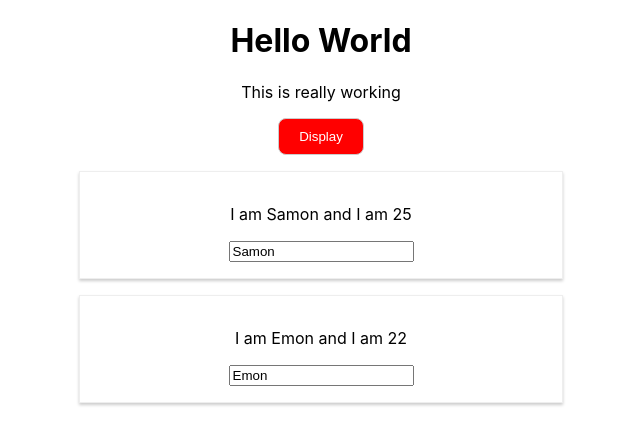
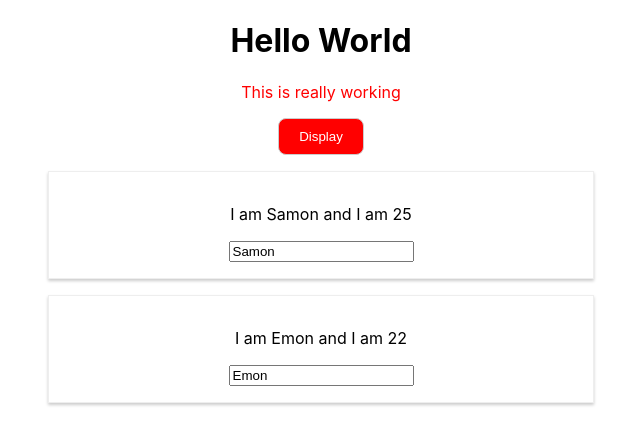
Before and after one commit to samon03/React-Udemy, a React app: page / in a window 1280 px wide. Both pictures are taken after a click on the button "Display". Shown: the top 444 px of the page, without its empty margins (319-959 px from the left). Built offline with nearby package versions, Linux system fonts and the light colour scheme.

Commit message:
spliting app into components

```diff
--- a/src/Person/Person.js
+++ /dev/null
@@ -1,29 +0,0 @@
-import React from 'react';
-import styled from 'styled-components';
-// import './Person.css';
-
-const StyleDiv = styled.div`
-    width: 40%;
-    margin: 16px auto;
-    text-align: center;
-    padding: 16px;
-    border: 1px solid #eee;
-    box-shadow: 0 2px 3px #ccc;
-
-    @media (min-width: 500px) {
-        width: 450px;
-    }
-`;
-
-const Person = (props) => {
-
-    return (
-        <StyleDiv>
-            <p onClick={props.click}>I am {props.name} and I am {props.age}</p>
-            <p>{props.children}</p>
-            <input type="text" onChange={props.changed} value={props.name} />
-        </StyleDiv>
-    )
-}
-
-export default Person;
--- /dev/null
+++ b/src/components/Cookpit/Cookpit.js
@@ -0,0 +1,30 @@
+import React from 'react';
+import classStyle from './Cookpit.module.css';
+
+const cookpit = (props) => {
+
+    const classes = [];
+    let btnClass = '';
+
+    if(props.showPersons) {
+        btnClass = classStyle.red;
+    }
+
+    if(props.persons.length <= 2) {
+        classes.push(classStyle.red);
+    }
+    if(props.persons.length <= 1) {
+      classes.push(classStyle.bold);
+    }
+
+   return (
+        <div className={classStyle.Cookpit}>
+            <h1>Hello World</h1>
+            <p className={classes.join(' ')}>This is really working</p>
+            <button className={btnClass} onClick={props.clicked}>Display</button>
+        </div>
+   )
+}
+
+
+export default cookpit;
--- /dev/null
+++ b/src/components/Cookpit/Cookpit.module.css
@@ -0,0 +1,33 @@
+.Cookpit {
+    text-align: center;
+  }
+
+  .red {
+    color: red;
+  }
+
+  .bold {
+    font-weight: bold;
+  }
+
+  .Cookpit button {
+    background-color: green;
+    border: 1px solid #ccc;
+    color: white;
+    padding: 10px 20px;
+    border-radius: 8px;
+
+  }
+
+  .Cookpit button:hover {
+      background-color: lightgreen;
+      color: black;
+  }
+
+ .Cookpit button.red {
+    background-color: red;
+  }
+
+  .Cookpit button.red:hover {
+      background-color: salmon;
+  }
--- /dev/null
+++ b/src/components/Persons/Person/Person.js
@@ -0,0 +1,15 @@
+import React from 'react';
+import classStyle from './Person.module.css';
+
+const Person = (props) => {
+
+    return (
+        <div className={classStyle.Person}>
+            <p onClick={props.click}>I am {props.name} and I am {props.age}</p>
+            <p>{props.children}</p>
+            <input type="text" onChange={props.changed} value={props.name} />
+        </div>
+    )
+}
+
+export default Person;
--- a/src/Person/Person.css
+++ b/src/components/Persons/Person/Person.module.css
@@ -1,9 +1,8 @@
-/* .Person {
+.Person {
     width: 40%;
     margin: 16px auto;
     text-align: center;
     padding: 16px;
     border: 1px solid #eee;
     box-shadow: 0 2px 3px #ccc;
-
-} */
+}
--- /dev/null
+++ b/src/components/Persons/Persons.js
@@ -0,0 +1,13 @@
+import React from 'react';
+
+import Person from './Person/Person';
+
+const persons = (props) =>
+    props.persons.map((person, index) => {
+        return <Person
+          click={() => props.clicked(index) }
+          name={person.name} age={person.age} key={person.id}
+          changed={(event) => props.changed(event, person.id)} />
+    })
+
+export default persons;
--- a/src/App.js
+++ b/src/containers/App.js
@@ -1,6 +1,7 @@
 import React, { Component } from 'react';
 import classStyle from './App.module.css';
-import Person from './Person/Person';
+import Persons from '../components/Persons/Persons';
+import Cookpit from '../components/Cookpit/Cookpit';
 
 class App extends Component {
 
@@ -44,37 +45,25 @@ class App extends Component {
   render () {
 
     let persons = null;
-    let btnClass = [classStyle.button];
 
     if(this.state.showPersons) {
       persons = (
         <div>
-          { this.state.persons.map((person, index) => {
-            return <Person
-              click={() => {this.deleteHandler(index)}}
-              name={person.name} age={person.age} key={person.id}
-              changed={(event) => this.nameChangerHandler(event, person.id)} />
-          })}
+          <Persons
+              persons = {this.state.persons}
+              clicked={this.deleteHandler}
+              changed={this.nameChangerHandler} />
         </div>
       );
-
-      btnClass.push(classStyle.red);
-    }
-
-    const classes = [];
-    if(this.state.persons.length <= 2) {
-        classes.push('red');
-    }
-    if(this.state.persons.length <= 1) {
-      classes.push('bold');
     }
 
     return (
         <div className={classStyle.App}>
-          <h1>Hello World</h1>
-          <p className={classes.join(' ')}>This is really working</p>
-          <button className={btnClass.join(' ')} onClick={this.toogleHandler}>Display</button>
-          {persons}
+           <Cookpit
+                showPersons={this.state.showPersons}
+                persons={this.state.persons}
+                clicked={this.toogleHandler}/>
+            {persons}
         </div>
       );
   }
--- a/src/index.js
+++ b/src/index.js
@@ -1,7 +1,7 @@
 import React from 'react';
 import ReactDOM from 'react-dom';
 import './index.css';
-import App from './App';
+import App from './containers/App';
 import reportWebVitals from './reportWebVitals';
 
 ReactDOM.render(
@@ -11,7 +11,4 @@ ReactDOM.render(
   document.getElementById('root')
 );
 
-// If you want to start measuring performance in your app, pass a function
-// to log results (for example: reportWebVitals(console.log))
-// or send to an analytics endpoint. Learn more: https://bit.ly/CRA-vitals
 reportWebVitals();
```
Also changed, not shown: src/containers/App.module.css (renamed from src/App.module.css), 1 other file (tests, documents, lock files or other folders).
